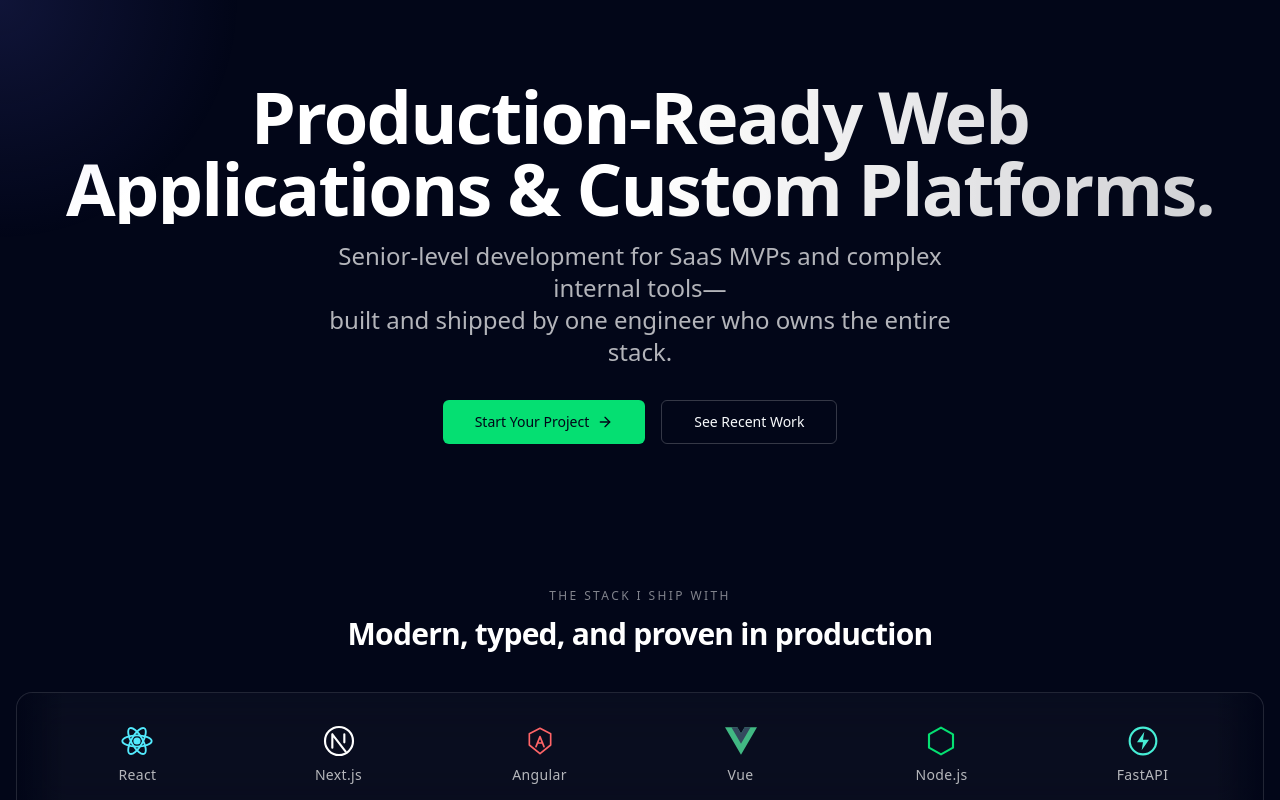
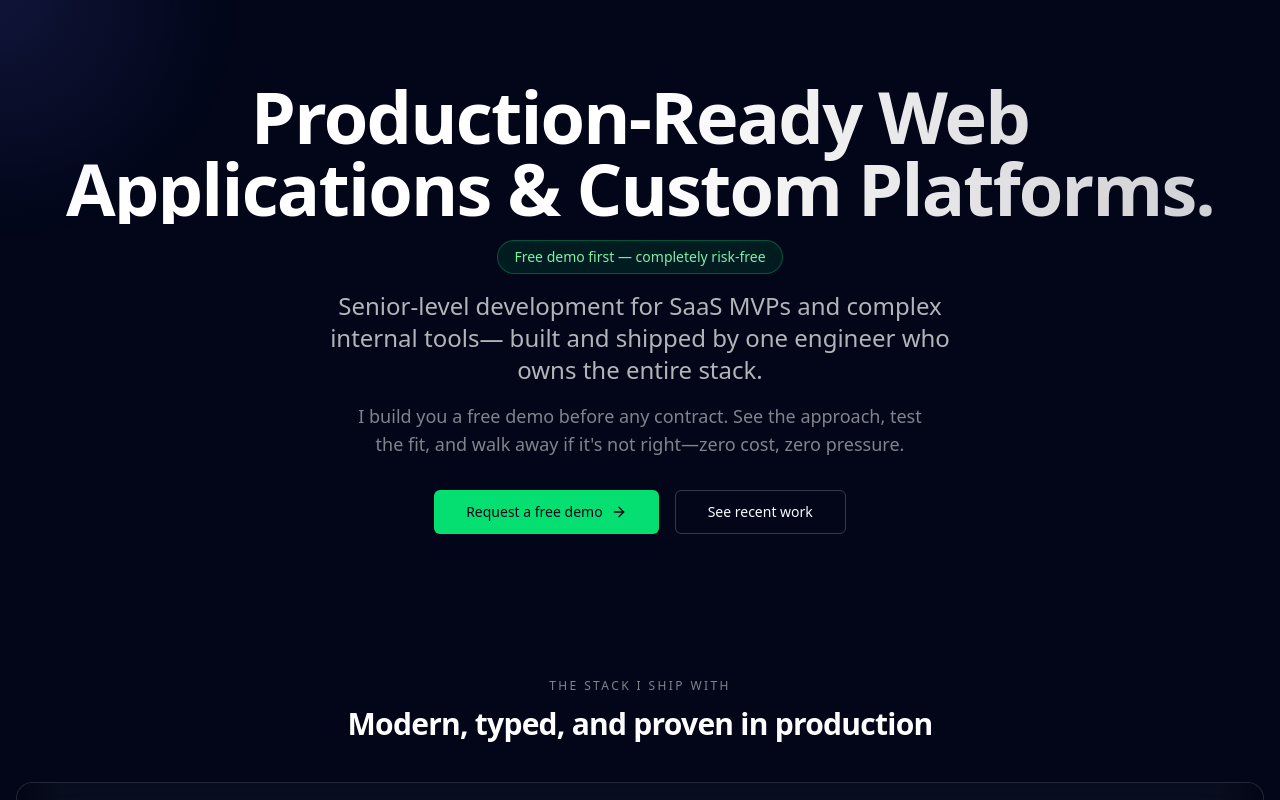
Before and after one commit to EinoTick/landing-pages, a Next.js app in the folder third-next-based-landing-page/: page / in a window 1280 px wide. Shown: the top 800 px of the page. Built offline with nearby package versions, Linux system fonts and the light colour scheme.

Commit message:
redefine the sales strategies

```diff
--- a/third-next-based-landing-page/src/app/page.tsx
+++ b/third-next-based-landing-page/src/app/page.tsx
@@ -41,7 +41,10 @@ export default function Home() {
 
         <AboutMe />
 
-        <ContactForm />
+        <ContactForm
+          heading="Request a free demo"
+          description="Tell me what you're building. If it's a good fit, I'll put together a free demo—no contract and no cost. Not the right match? I'll say so honestly."
+        />
 
         <Footer />
       </div>
--- a/third-next-based-landing-page/src/app/workflow/page.tsx
+++ b/third-next-based-landing-page/src/app/workflow/page.tsx
@@ -43,8 +43,8 @@ export default function WorkflowPage() {
         <WorkflowAbout />
         <ContactForm
           eyebrow="Contact"
-          heading="Describe your workflow"
-          description="Share the process you're trying to fix—how it works today, who's involved, and what's breaking. I'll reply within 24 hours with an honest take on scope and approach."
+          heading="Request a free workflow demo"
+          description="Describe the process you're trying to fix. If it's a good fit, I'll build a free demo—no contract and no cost. Not the right match? I'll tell you straight."
         />
         <Footer
           logoHref="/workflow"
--- a/third-next-based-landing-page/src/components/landing/AboutMe.tsx
+++ b/third-next-based-landing-page/src/components/landing/AboutMe.tsx
@@ -38,7 +38,8 @@ export function AboutMe() {
               Hi, I&apos;m{" "}
               <span className="text-white font-semibold">Eino</span>.
               I&apos;m a senior engineer who left the agency world to build
-              high-performance software directly for founders. I handle the
+              high-performance software directly for founders. I start with a
+              free demo so you can see my work before committing—I handle the
               architecture, the code, and the deployments.
             </p>
           </div>
--- a/third-next-based-landing-page/src/components/landing/Hero.tsx
+++ b/third-next-based-landing-page/src/components/landing/Hero.tsx
@@ -18,10 +18,16 @@ export function Hero() {
           <br />
           Applications & Custom Platforms.
         </h1>
+        <p className="inline-flex items-center rounded-full border border-green-400/30 bg-green-400/10 px-4 py-1.5 text-sm font-medium text-green-300">
+          Free demo first — completely risk-free
+        </p>
         <p className="text-xl md:text-2xl text-white/70 max-w-2xl mx-auto">
           Senior-level development for SaaS MVPs and complex internal tools—
-          <br />
           built and shipped by one engineer who owns the entire stack.
+        </p>
+        <p className="text-base md:text-lg text-white/50 max-w-xl mx-auto">
+          I build you a free demo before any contract. See the approach, test
+          the fit, and walk away if it&apos;s not right—zero cost, zero pressure.
         </p>
       </motion.div>
 
@@ -31,12 +37,14 @@ export function Hero() {
         transition={{ duration: 0.6, delay: 0.2 }}
         className="flex items-center justify-center gap-4"
       >
-        <Button size="lg" className="group">
-          Start Your Project
-          <ArrowRight className="ml-2 w-4 h-4 group-hover:translate-x-1 transition-transform" />
+        <Button size="lg" className="group" asChild>
+          <a href="#contact">
+            Request a free demo
+            <ArrowRight className="ml-2 w-4 h-4 group-hover:translate-x-1 transition-transform" />
+          </a>
         </Button>
-        <Button size="lg" variant="outline">
-          See Recent Work
+        <Button size="lg" variant="outline" asChild>
+          <a href="#work">See recent work</a>
         </Button>
       </motion.div>
     </div>
--- a/third-next-based-landing-page/src/components/landing/PricingCards.tsx
+++ b/third-next-based-landing-page/src/components/landing/PricingCards.tsx
@@ -7,9 +7,23 @@ import { motion } from "framer-motion";
 
 const plans = [
   {
+    name: "Free demo",
+    description:
+      "A focused, working demo of your idea—built before any contract or invoice.",
+    price: "$0",
+    features: [
+      "Scoped to your core use case",
+      "Clickable prototype you can evaluate",
+      "Honest fit assessment afterward",
+      "Walk away anytime — zero obligation",
+    ],
+    cta: "Request a free demo",
+    featured: true,
+  },
+  {
     name: "SaaS MVP Build",
     description:
-      "Take your product from spec to a launched, paying-customer-ready SaaS in 6–10 weeks.",
+      "After a successful demo: take your product from spec to a launched, paying-customer-ready SaaS in 6–10 weeks.",
     price: "$8,000+",
     features: [
       "Architecture planning",
@@ -18,13 +32,13 @@ const plans = [
       "API integrations",
       "4 weeks of post-launch bug fixes",
     ],
-    cta: "Scope my MVP",
-    featured: true,
+    cta: "Discuss a full build",
+    featured: false,
   },
   {
     name: "Custom Platform",
     description:
-      "Heavier engineering work: complex products, internal tools, and platform migrations.",
+      "Heavier engineering work after we've proven the approach: complex products, internal tools, and migrations.",
     price: "Custom",
     features: [
       "Complex workflows",
@@ -66,11 +80,12 @@ export function PricingCards() {
             Engagement options
           </h2>
           <p className="text-lg text-white/70 max-w-2xl mx-auto">
-            Fixed-scope MVP builds, custom platform engagements, or an ongoing retainer—pick what fits.
+            Every engagement starts with a free demo. Only move to a paid build
+            when you&apos;re confident it&apos;s the right fit.
           </p>
         </motion.div>
 
-        <div className="grid md:grid-cols-3 gap-6">
+        <div className="grid md:grid-cols-2 xl:grid-cols-4 gap-6">
           {plans.map((plan, i) => (
             <motion.div
               key={plan.name}
@@ -88,7 +103,7 @@ export function PricingCards() {
               >
                 {plan.featured && (
                   <div className="absolute -top-3 left-1/2 -translate-x-1/2 px-3 py-1 rounded-full text-[11px] font-semibold tracking-wide uppercase bg-green-400 text-slate-950 shadow-lg shadow-green-400/20">
-                    Most popular
+                    Start here
                   </div>
                 )}
                 <CardHeader>
@@ -111,8 +126,9 @@ export function PricingCards() {
                     variant={plan.featured ? "default" : "outline"}
                     className="w-full"
                     size="lg"
+                    asChild
                   >
-                    {plan.cta}
+                    <a href="#contact">{plan.cta}</a>
                   </Button>
                   {"note" in plan && plan.note ? (
                     <p className="text-[11px] text-white/45 text-center tracking-wide">
--- a/third-next-based-landing-page/src/components/landing/WhyUs.tsx
+++ b/third-next-based-landing-page/src/components/landing/WhyUs.tsx
@@ -13,9 +13,9 @@ const reasons = [
   },
   {
     icon: Zap,
-    title: "Built for production, not demos",
+    title: "Start with a free demo",
     description:
-      "I ship apps that hold up under real users and real load—typed end-to-end, observable, and tuned for Core Web Vitals before anyone asks.",
+      "No vague proposals or big upfront commitments—I build a real demo of your core idea first. Like it? We scope the full build. Don't? You walk away owing nothing.",
   },
   {
     icon: Shield,
@@ -66,7 +66,7 @@ export function WhyUs() {
             Why work with me
           </h2>
           <p className="text-lg text-white/70 max-w-2xl mx-auto">
-            A focused, senior alternative to agencies—without the overhead, hand-offs, or surprise invoices.
+            A focused, senior alternative to agencies—with a free demo upfront so you can judge the fit before spending anything.
           </p>
         </motion.div>
 
--- a/third-next-based-landing-page/src/components/workflow/WorkflowAbout.tsx
+++ b/third-next-based-landing-page/src/components/workflow/WorkflowAbout.tsx
@@ -37,8 +37,8 @@ export function WorkflowAbout() {
               Hi, I&apos;m{" "}
               <span className="text-white font-semibold">Eino</span>. I build
               workflow software for teams stuck between spreadsheets and
-              enterprise tools that don&apos;t fit. You get a senior engineer
-              who maps the process, ships the system, and stays accountable
+              enterprise tools that don&apos;t fit. I prove it with a free demo
+              first—then map the process, ship the system, and stay accountable
               through launch.
             </p>
           </div>
--- a/third-next-based-landing-page/src/components/workflow/WorkflowHero.tsx
+++ b/third-next-based-landing-page/src/components/workflow/WorkflowHero.tsx
@@ -37,9 +37,9 @@ export function WorkflowHero() {
         transition={{ duration: 0.6, delay: 0.05 }}
         className="space-y-5"
       >
-        <p className="inline-flex items-center gap-2 rounded-full border border-white/10 bg-white/5 px-4 py-1.5 text-sm text-white/70">
+        <p className="inline-flex items-center gap-2 rounded-full border border-green-400/30 bg-green-400/10 px-4 py-1.5 text-sm font-medium text-green-300">
           <GitBranch className="w-4 h-4 text-green-400" />
-          Workflow software specialist
+          Free workflow demo — zero risk
         </p>
         <h1 className="text-5xl md:text-7xl font-bold tracking-tight bg-gradient-to-r from-white via-white to-white/80 bg-clip-text text-transparent max-w-4xl mx-auto">
           Custom workflow software
@@ -51,6 +51,10 @@ export function WorkflowHero() {
           email chains, and manual hand-offs—with clear states, ownership,
           and audit trails your team can trust.
         </p>
+        <p className="text-base md:text-lg text-white/50 max-w-xl mx-auto">
+          I build a free demo of your workflow first. See it working, test the
+          fit, and walk away if it&apos;s not right—no contract, no invoice.
+        </p>
       </motion.div>
 
       <motion.div
@@ -61,7 +65,7 @@ export function WorkflowHero() {
       >
         <Button size="lg" className="group w-full sm:w-auto" asChild>
           <a href="#contact">
-            Discuss your workflow
+            Request a free demo
             <ArrowRight className="ml-2 w-4 h-4 group-hover:translate-x-1 transition-transform" />
           </a>
         </Button>
--- a/third-next-based-landing-page/src/components/workflow/WorkflowPricing.tsx
+++ b/third-next-based-landing-page/src/components/workflow/WorkflowPricing.tsx
@@ -14,19 +14,32 @@ import {
 
 const plans = [
   {
-    name: "Workflow build",
+    name: "Free workflow demo",
     description:
-      "From process mapping to a deployed workflow app your team can use daily.",
+      "A working demo of your core process—built before any contract or invoice.",
+    price: "$0",
+    features: [
+      "Mapped to your key workflow steps",
+      "Clickable prototype to evaluate",
+      "Honest fit assessment afterward",
+      "Walk away anytime — zero obligation",
+    ],
+    cta: "Request a free demo",
+    featured: true,
+  },
+  {
+    name: "Full workflow build",
+    description:
+      "After a successful demo: from process mapping to a deployed app your team uses daily.",
     price: "Custom",
     features: [
       "Process discovery & scoping",
-      "Workflow design & prototyping",
       "Roles, states & notifications",
       "Admin views & reporting basics",
       "Deployment & handover docs",
     ],
-    cta: "Scope a workflow project",
-    featured: true,
+    cta: "Discuss a full build",
+    featured: false,
   },
   {
     name: "Extend existing flow",
@@ -73,12 +86,12 @@ export function WorkflowPricing() {
             How engagements work
           </h2>
           <p className="text-lg text-white/70 max-w-2xl mx-auto">
-            Fixed-scope workflow builds, targeted extensions, or a monthly
-            retainer—depending on where you are with your process.
+            Every engagement starts with a free demo. Only move to a paid build
+            when you&apos;re confident the workflow fits.
           </p>
         </motion.div>
 
-        <div className="grid md:grid-cols-3 gap-6">
+        <div className="grid md:grid-cols-2 xl:grid-cols-4 gap-6">
           {plans.map((plan, i) => (
             <motion.div
               key={plan.name}
@@ -96,7 +109,7 @@ export function WorkflowPricing() {
               >
                 {plan.featured && (
                   <div className="absolute -top-3 left-1/2 -translate-x-1/2 px-3 py-1 rounded-full text-[11px] font-semibold tracking-wide uppercase bg-green-400 text-slate-950 shadow-lg shadow-green-400/20">
-                    Typical starting point
+                    Start here
                   </div>
                 )}
                 <CardHeader>
--- a/third-next-based-landing-page/src/components/workflow/WorkflowWhyUs.tsx
+++ b/third-next-based-landing-page/src/components/workflow/WorkflowWhyUs.tsx
@@ -25,9 +25,9 @@ const reasons = [
   },
   {
     icon: Wrench,
-    title: "Production-grade from day one",
+    title: "Try before you commit",
     description:
-      "Typed codebase, access control, logging, and reliable notifications—not a prototype that breaks the first time volume spikes.",
+      "I build a free workflow demo first—real screens, real flow. You decide if it's worth a full build before spending anything.",
   },
 ];
 
@@ -45,8 +45,8 @@ export function WorkflowWhyUs() {
             Why teams hire me for workflow work
           </h2>
           <p className="text-lg text-white/70 max-w-2xl mx-auto">
-            Workflow software fails when it ignores reality. I build for the
-            messy middle—not the happy path in a slide deck.
+            Workflow software fails when it ignores reality. I prove the approach
+            with a free demo before asking you to commit.
           </p>
         </motion.div>
 
```
